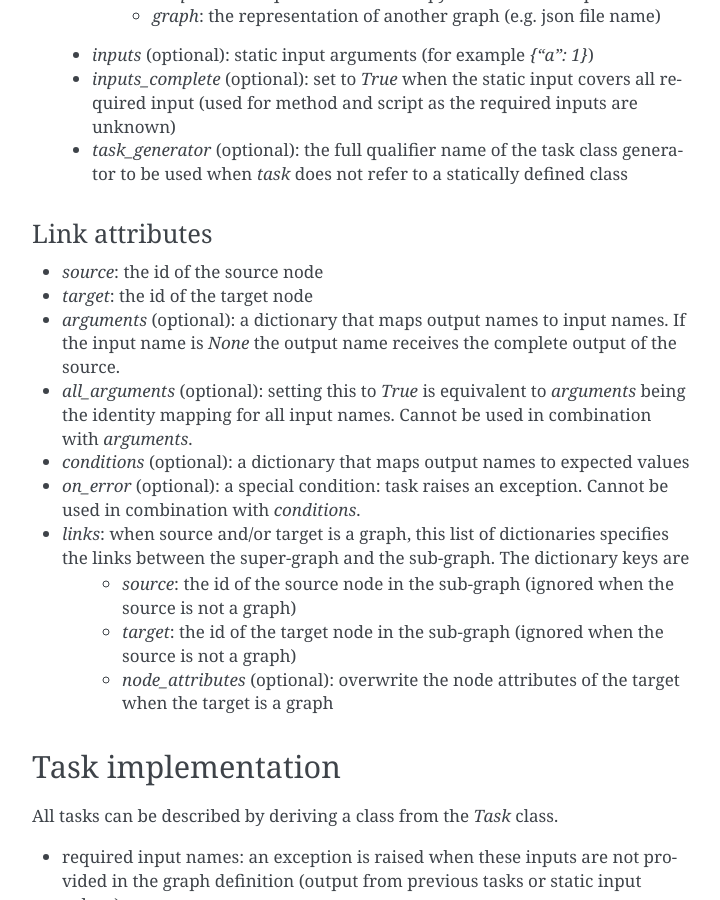
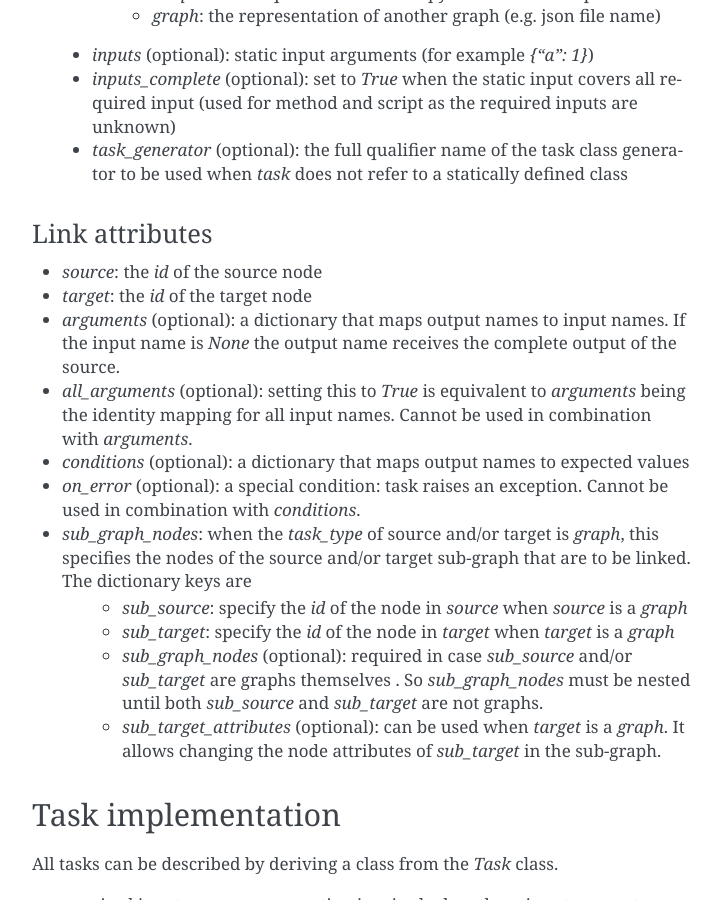
Before and after one commit to ewoks-kit/ewokscore, a Sphinx documentation site: the page built from doc/definitions.rst, in a window 1280 px wide and 900 px high, scrolled down 1698 px. Shown: the whole window, without its empty margins (388-1108 px from the left). Built offline with Sphinx 7.4.7, drawn with Linux system fonts in a browser that asks for light colours.

Commit message:
document the "sub_graph_nodes" link attribute ("links" is deprecated)

```diff
--- a/doc/definitions.rst
+++ b/doc/definitions.rst
@@ -64,16 +64,17 @@ Node attributes
 
 Link attributes
 ^^^^^^^^^^^^^^^
-* *source*: the id of the source node
-* *target*: the id of the target node
+* *source*: the *id* of the source node
+* *target*: the *id* of the target node
 * *arguments* (optional): a dictionary that maps output names to input names. If the input name is `None` the output name receives the complete output of the source.
 * *all_arguments* (optional): setting this to `True` is equivalent to *arguments* being the identity mapping for all input names. Cannot be used in combination with *arguments*.
 * *conditions* (optional): a dictionary that maps output names to expected values
 * *on_error* (optional): a special condition: task raises an exception. Cannot be used in combination with *conditions*.
-* *links*: when source and/or target is a graph, this list of dictionaries specifies the links between the super-graph and the sub-graph. The dictionary keys are
-   * *source*: the id of the source node in the sub-graph (ignored when the source is not a graph)
-   * *target*: the id of the target node in the sub-graph (ignored when the source is not a graph)
-   * *node_attributes* (optional): overwrite the node attributes of the target when the target is a graph
+* *sub_graph_nodes*: when the *task_type* of source and/or target is *graph*, this specifies the nodes of the source and/or target sub-graph that are to be linked. The dictionary keys are
+   * *sub_source*: specify the *id* of the node in *source* when *source* is a *graph*
+   * *sub_target*: specify the *id* of the node in *target* when *target* is a *graph*
+   * *sub_graph_nodes* (optional): required in case *sub_source* and/or *sub_target* are graphs themselves . So *sub_graph_nodes* must be nested until both *sub_source* and *sub_target* are not graphs.
+   * *sub_target_attributes* (optional): can be used when *target* is a *graph*. It allows changing the node attributes of *sub_target* in the sub-graph.
 
 Task implementation
 -------------------
```
